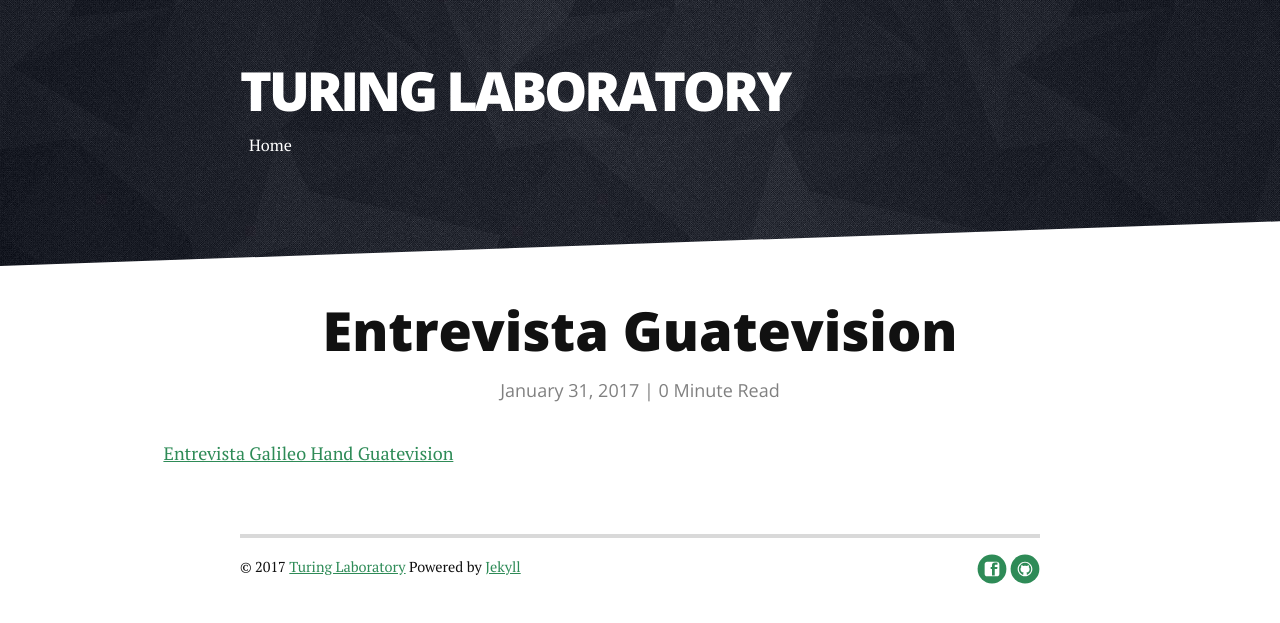
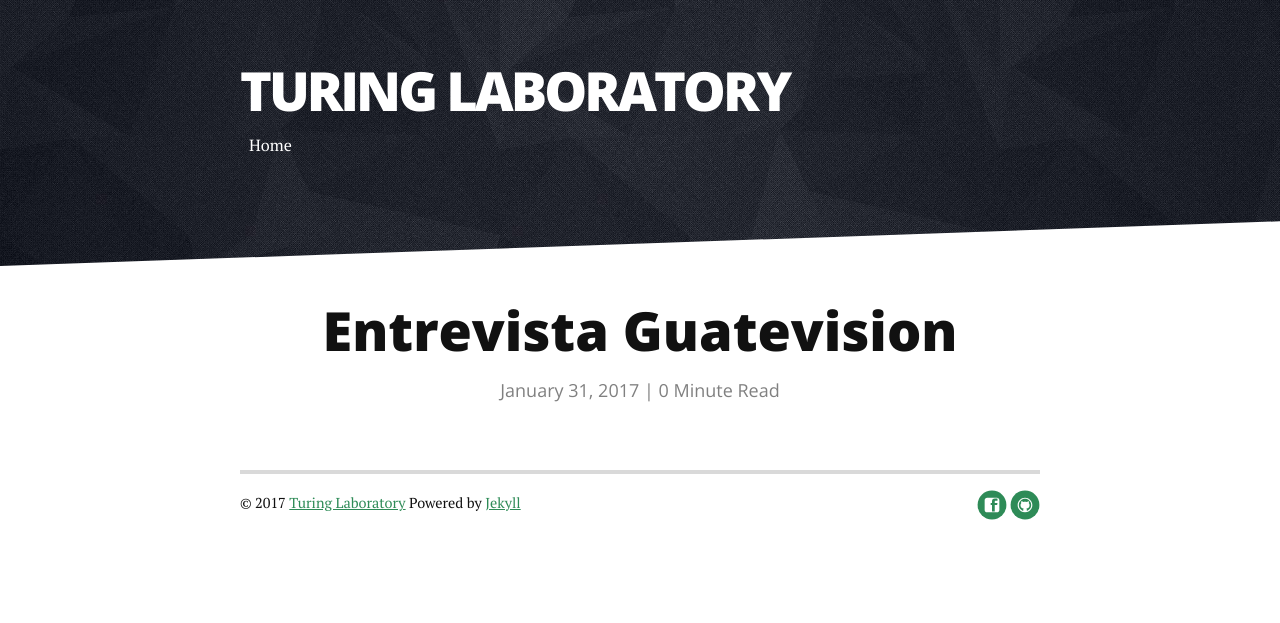
Before and after one commit to turing-lab/turing-lab.github.io, a Jekyll site: the page built from _posts/2017-01-31-Entrevista-Guatevision.md, in a window 1280 px wide. Shown: the top 623 px of the page. Built offline with Jekyll 4.4.1, drawn with Linux system fonts in a browser that asks for light colours; nearby versions of some CDN libraries.

Commit message:
add direct link to blog post: Entrevista Guatevision

```diff
--- a/_posts/2017-01-31-Entrevista-Guatevision.md
+++ b/_posts/2017-01-31-Entrevista-Guatevision.md
@@ -3,8 +3,8 @@
 title:  "Entrevista Guatevision"
 date:   2017-01-31
 category: blog
-description: "Local television program Sin Reservas from channel Guatevision made an interview to two of our lab members about one of our flaship projects Galileo Hand, wath the coomplete interview in spanish here"
+description: "Local television program *Sin Reservas* from channel *Guatevision* made an interview to two of our lab members about one of our flaship projects Galileo Hand, wath the coomplete interview in spanish here"
+directlink: "http://www.guatevision.com/sin-reservas/protesis-bionicas-made-in-guatemala/"
 authors: "Julio Fajardo, Victor Ferman, Ali Lemus"
 permalink: /:categories/:title.html
 ---
-[Entrevista Galileo Hand Guatevision](http://www.guatevision.com/sin-reservas/protesis-bionicas-made-in-guatemala/)
```
